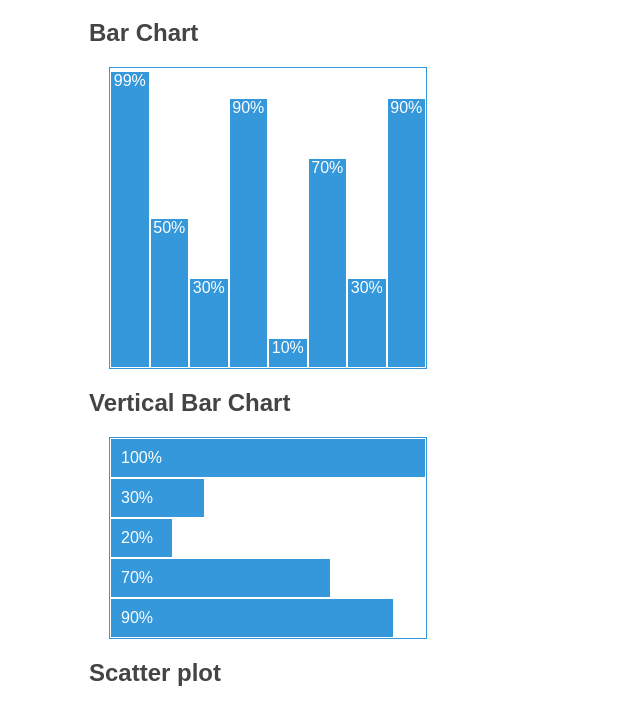
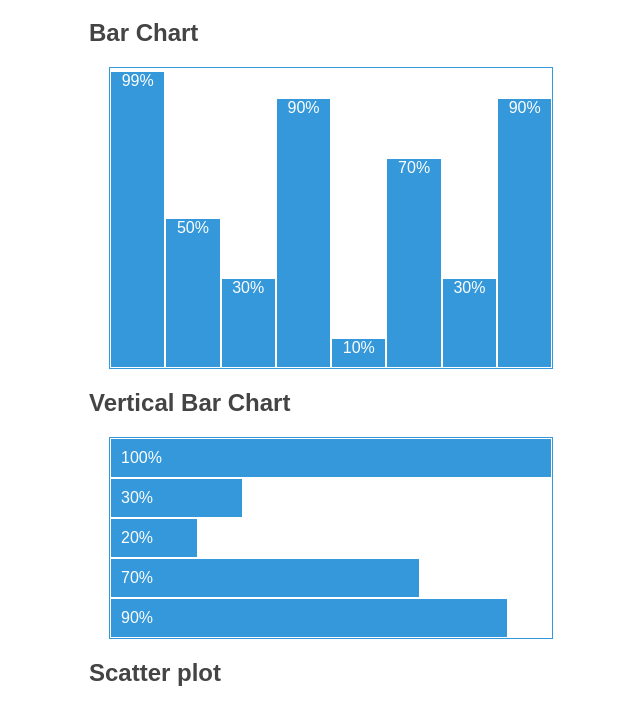
Before and after one commit to asciimoo/cssplot, a plain HTML site: page index.html in a window 1280 px wide. Shown: the part 61-765 px from the top of the page, without its empty margins (235-875 px from the left). Drawn offline with Linux system fonts and the light colour scheme.

Commit message:
[mod] chart width

```diff
--- a/index.html
+++ b/index.html
@@ -8,7 +8,7 @@
     <style>
     body { font-family: sans-serif; color: #444444; }
     .wrapper { width: 50%; margin: auto; }
-    .wrapper div { margin: 20px; width: 50%; border: 1px solid #3498db; }
+    .wrapper div { margin: 20px; width: 70%; border: 1px solid #3498db; }
     .scatterplot, .bar-chart { height: 300px; }
     .vertical-chart ul li { padding: 10px; }
     </style>
```
